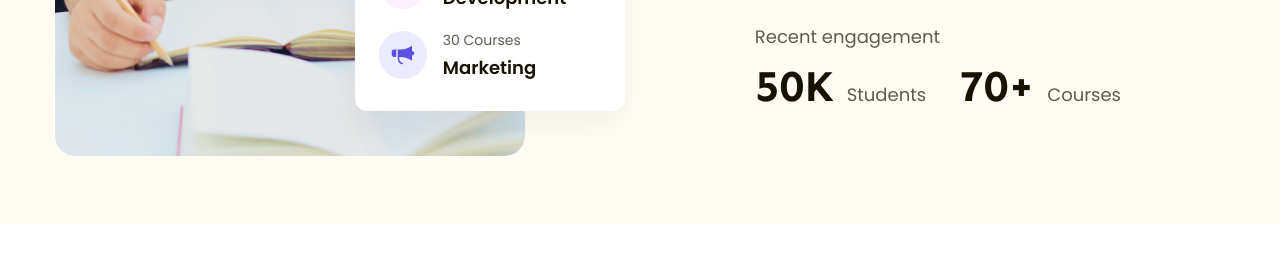
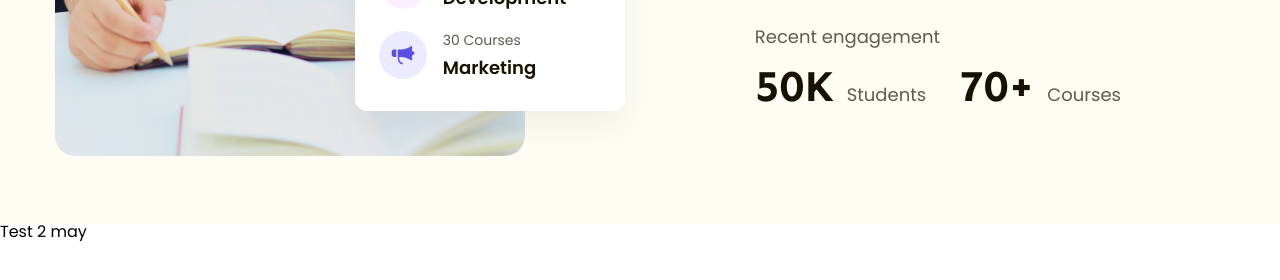
Before and after one commit to thanhlt1209/Project-htmlcss-02, a plain HTML site: page index.html in a window 1280 px wide. Shown: the part 679-959 px from the top of the page. Drawn offline with Linux system fonts and the light colour scheme.

Commit message:
Lam phan Stats

```diff
--- a/index.html
+++ b/index.html
@@ -23,7 +23,6 @@
         <!-- Test Git Pull -->
 
         <main style="height: 10000px">
-            <!-- tesst -->
             <!-- Header -->
             <header class="header fixed">
                 <div class="main-content">
@@ -118,6 +117,8 @@
                     </div>
                 </div>
             </div>
+            <!-- Stats -->
+            <h1>Test 2 may</h1>
         </main>
     </body>
 </html>
```
